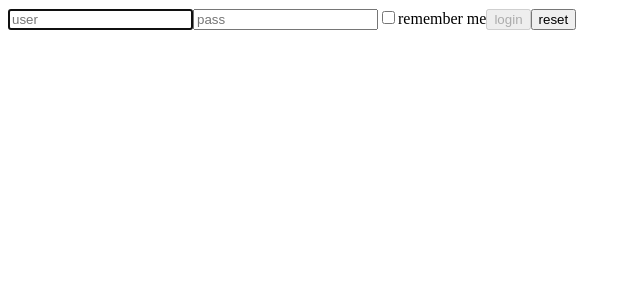
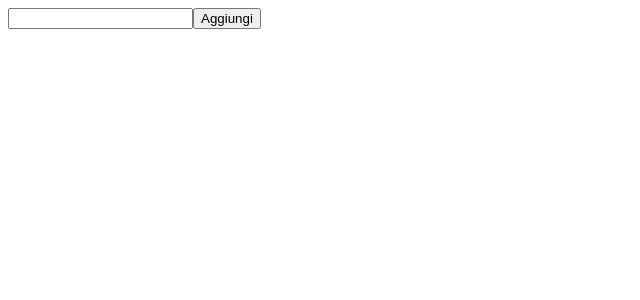
Before and after one commit to NDRXandrei/React-ex, a React (Create React App) app in the folder my-app/: page / in a window 1280 px wide. Shown: the top 300 px of the page, without its empty margins (0-640 px from the left). Built offline with nearby package versions, Linux system fonts and the light colour scheme.

Commit message:
aggiunta todolist

```diff
--- a/my-app/src/App.js
+++ b/my-app/src/App.js
@@ -4,8 +4,9 @@ import { Counter } from "./Counter";
 import { CounterClick } from "./CounterClick";
 import { Hello } from "./Hello";
 import { Welcome } from "./Welcome";
-import {InteractiveWelcome} from "./InteractiveWelcome"
+import { InteractiveWelcome } from "./InteractiveWelcome";
 import { Login } from "./Login";
+import { TodoList } from "./TodoList";
 
 export class App extends React.Component {
   render() {
@@ -17,7 +18,8 @@ export class App extends React.Component {
         {/* <CounterClick /> */}
         {/* <ClickTracker /> */}
         {/* <InteractiveWelcome /> */}
-        <Login />
+        {/* <Login /> */}
+        <TodoList />
       </div>
     );
   }
--- /dev/null
+++ b/my-app/src/TodoList.js
@@ -0,0 +1,31 @@
+import React from "react";
+
+export class TodoList extends React.Component {
+  state = { item: [], inputs: "" };
+
+  handleInput = (e) => {
+    this.setState({ inputs: e.target.value });
+  };
+
+  addItem = (e) => {
+    const inputs = this.state.inputs;
+    const arr = this.state.item;
+    arr.push(inputs);
+    this.setState({ item: arr });
+  };
+
+  render() {
+    const items = this.state.item;
+    const lista = items.map((element) => (
+      <li key={element.toString()}>{element}</li>
+    ));
+
+    return (
+      <div>
+        <input type="text" onChange={this.handleInput}></input>
+        <button onClick={this.addItem}>Aggiungi</button>
+        <ul>{lista}</ul>
+      </div>
+    );
+  }
+}
```
